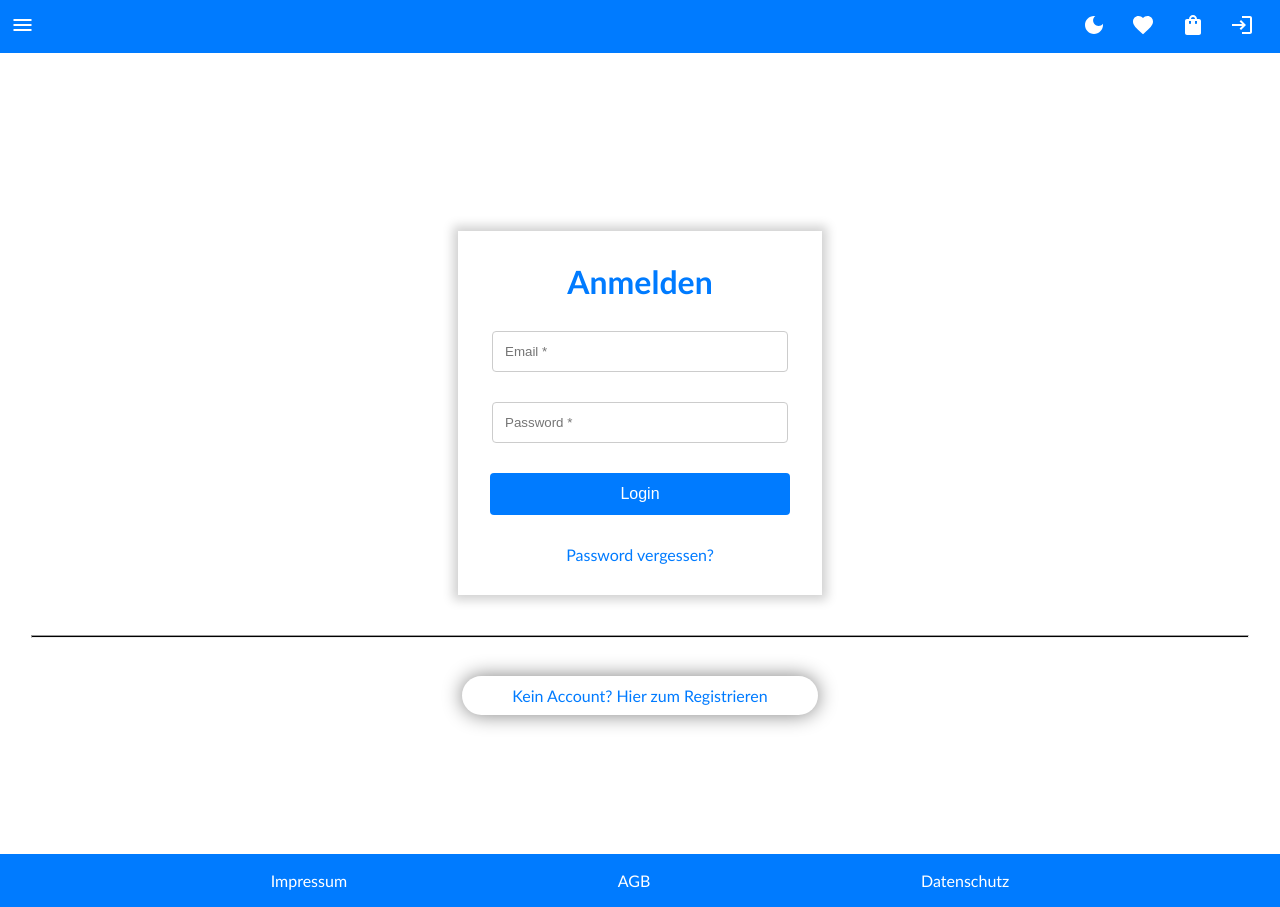
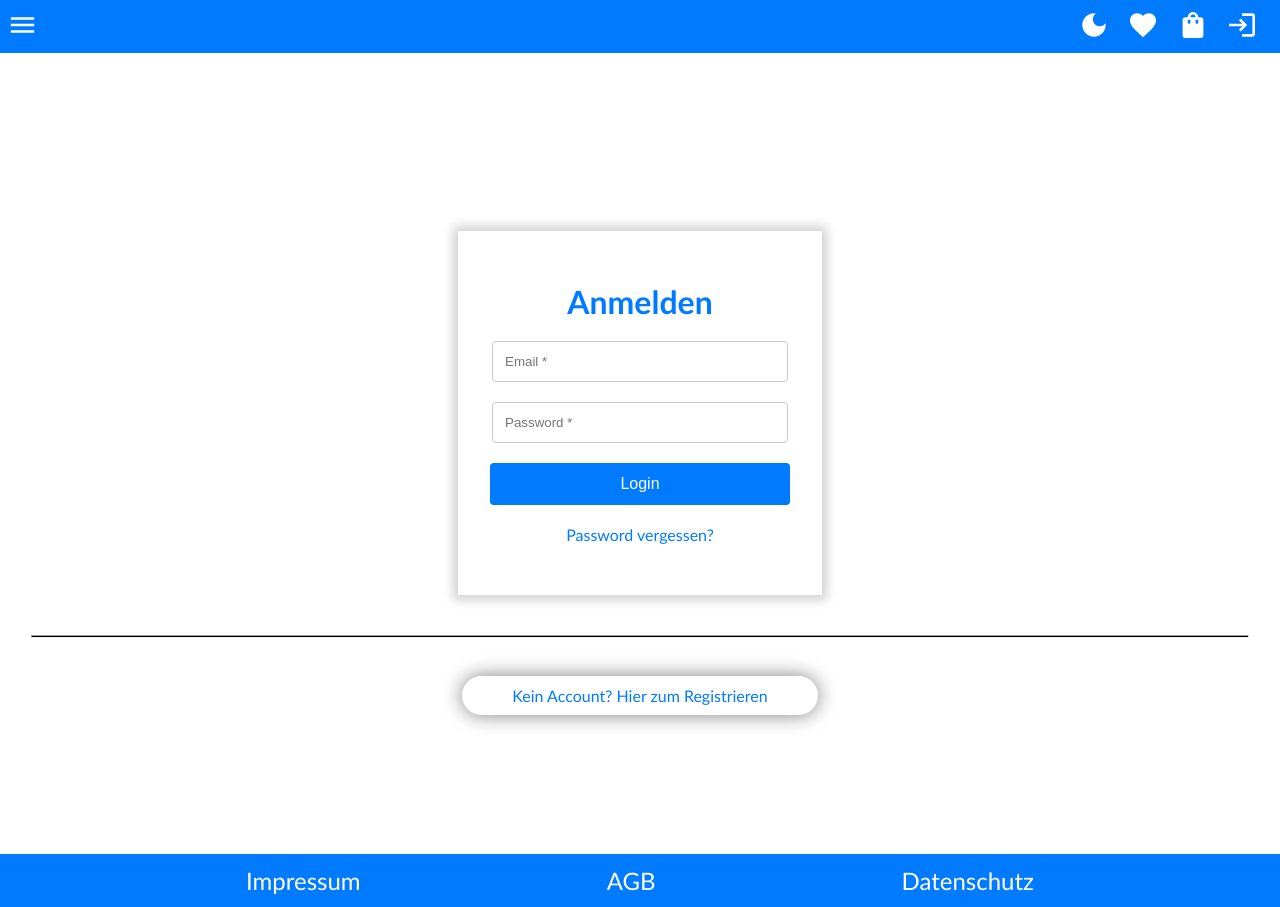
Before and after one commit to AkinKale1999/Project-New, a React (Create React App) app: page /app/login in a window 1280 px wide. Built offline with nearby package versions, Linux system fonts and the light colour scheme.

Commit message:
New Features

```diff
--- a/src/App.css
+++ b/src/App.css
@@ -80,6 +80,7 @@ body,
   background-color: #007bff;
   width: var(--width);
   color: #fff;
+
 }
 
 #navbar {
@@ -87,6 +88,7 @@ body,
   align-items: var(--align-items);
   height: var(--height);
   border-bottom: 1px solid #ffffff;
+
 }
 
 .NavbarElements {
@@ -95,6 +97,7 @@ body,
   margin: var(--margin);
   padding: var(--padding);
   margin-right: var(--margin-right);
+  transform: scale(1.3);
 }
 
 /* -------------------------- */
@@ -124,7 +127,7 @@ body,
   display: var(--display--flex);
   align-items: var(--align-items);
   justify-content: var(--justify-content);
-  gap: 30px;
+  gap: 20px;
   height: 300px;
   width: var(--width);
   ;
@@ -200,7 +203,6 @@ body,
   align-items: var(--align-items);
   justify-content: var(--justify-content);
   flex-direction: var(--flex-direction);
-  height: var(--height);
   width: var(--width);
   height: 600px;
   min-height: 100%;
@@ -210,9 +212,9 @@ body,
   padding: 30px;
   box-shadow: 0px 0px 10px 5px rgb(209, 209, 209);
   max-width: 400px;
-  width: var(--width);
+  width: 80%;
+  height: var(--height);
   max-height: 250px;
-  height: var(--height);
   display: flex;
   justify-content: center;
   align-items: center;
@@ -285,6 +287,7 @@ body,
   height: var(--height);
   cursor: var(--cursor-pointer);
   color: #fff;
+  font-size: 1.5rem;
 }
 
 /* -------------------------------------- */
@@ -297,6 +300,7 @@ body,
   width: 25px;
   cursor: var(--cursor-pointer);
   margin-left: 10px;
+  transform: scale(1.3);
 }
 
 .menu_Container {
@@ -310,7 +314,7 @@ body,
   position: fixed;
   z-index: 999;
   top: 0;
-  left: 0%;
+  left: 0;
   transition: min-width 1s linear;
   animation-duration: 1s;
   animation-timing-function: linear;
```
